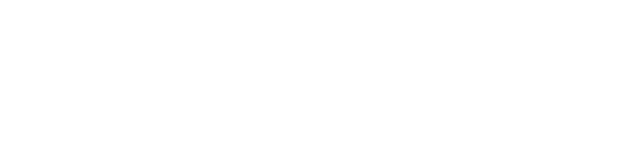
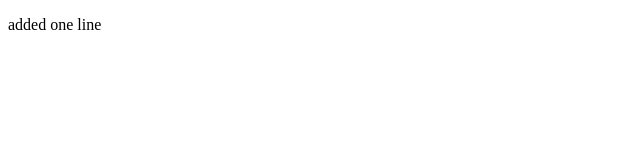
Before and after one commit to Rintu91/git-demo-project, a plain HTML site: page web/index.html in a window 1280 px wide. Shown: the whole page, without its empty margins (0-640 px from the left). Drawn offline with Linux system fonts and the light colour scheme.

Commit message:
index.html modified

```diff
--- a/web/index.html
+++ b/web/index.html
@@ -4,6 +4,7 @@
 		<title> My First Page </title>
 	</head>
 	<body>
+		<p> added one line</p>
 		<nav></nav>
 		<header></header>
 		<main></main>
```
